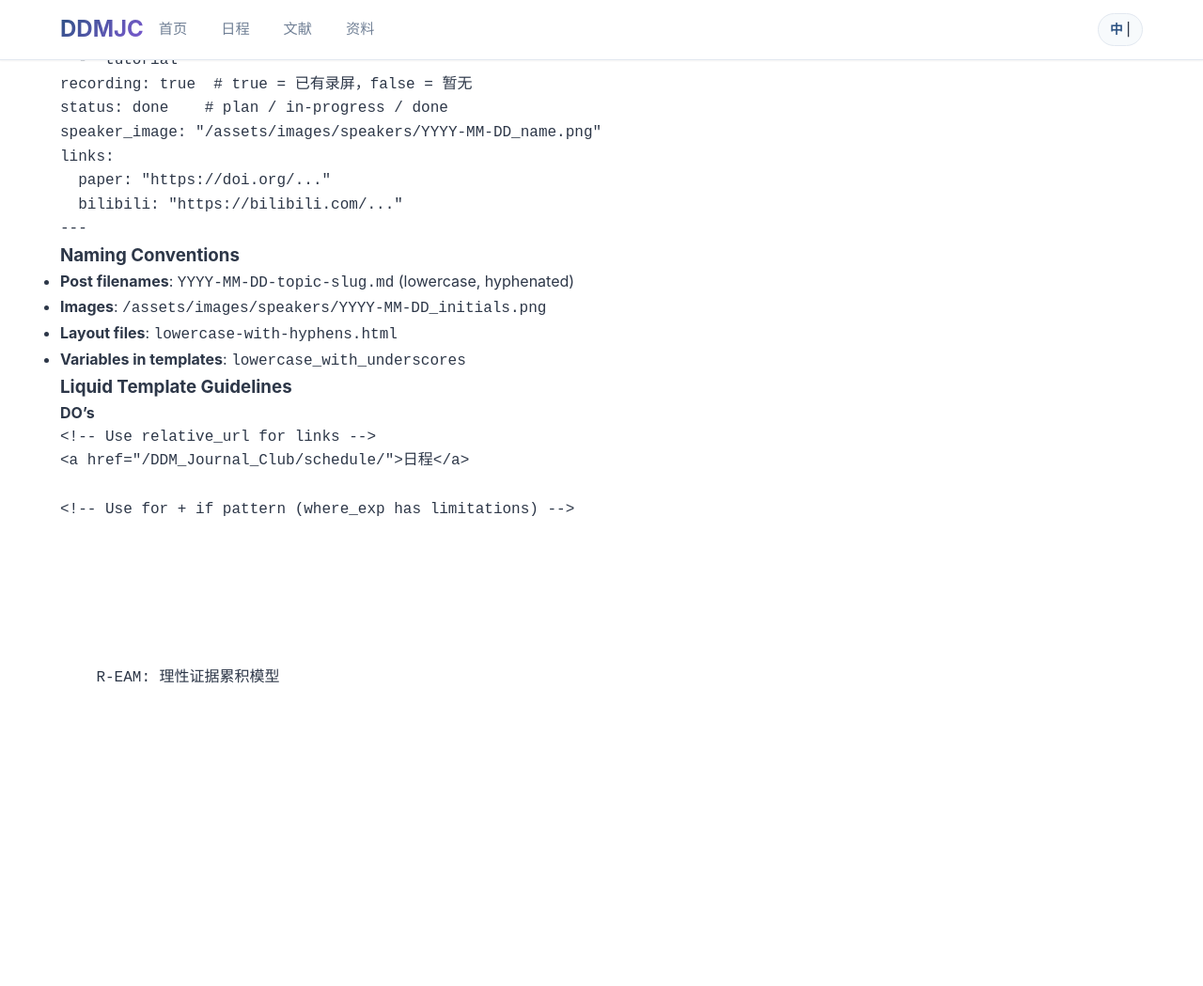
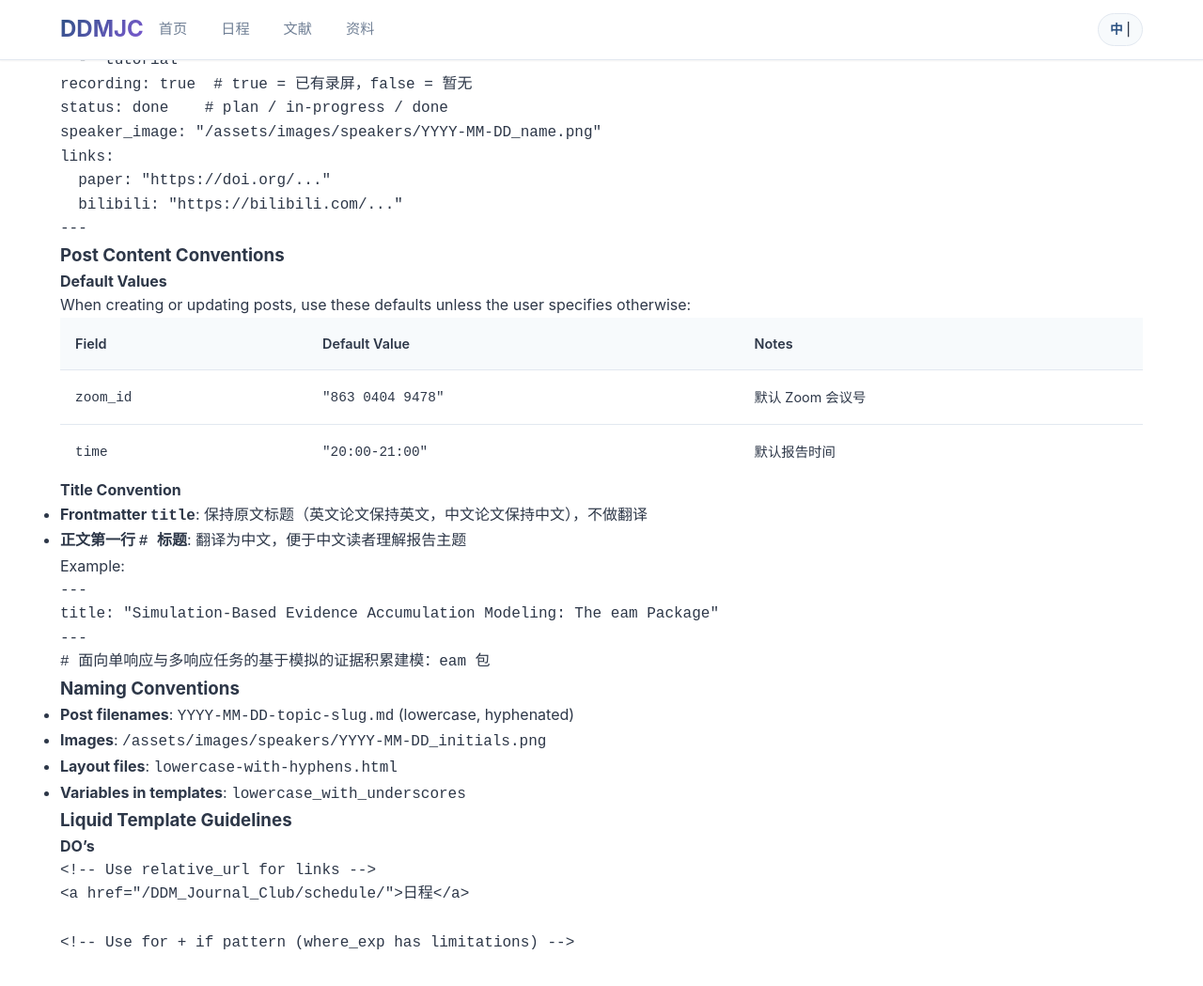
Before and after one commit to DDMJournalClub/DDM_Journal_Club, a Jekyll site: the page built from AGENTS.md, in a window 1280 px wide and 1400 px high, scrolled down 1504 px. Shown: the top 1049 px of the window at 94% size. Built offline with Jekyll 4.4.1, drawn with Linux system fonts in a browser that asks for light colours; our own code applies the rules of GitHub Pages for plain Markdown files; some of the changed text lies outside the part shown.

Commit message:
feat(posts): add content conventions and update eam post
Add default values and title conventions for posts to AGENTS.md.
Update the eam package post with host, zoom ID, and translated
title following the new convention.

````diff
--- a/AGENTS.md
+++ b/AGENTS.md
@@ -77,6 +77,32 @@ links:
   paper: "https://doi.org/..."
   bilibili: "https://bilibili.com/..."
 ---
+```
+
+### Post Content Conventions
+
+#### Default Values
+
+When creating or updating posts, use these defaults unless the user specifies otherwise:
+
+| Field | Default Value | Notes |
+|-------|---------------|-------|
+| `zoom_id` | `"863 0404 9478"` | 默认 Zoom 会议号 |
+| `time` | `"20:00-21:00"` | 默认报告时间 |
+
+#### Title Convention
+
+- **Frontmatter `title`**: 保持原文标题（英文论文保持英文，中文论文保持中文），不做翻译
+- **正文第一行 `# 标题`**: 翻译为中文，便于中文读者理解报告主题
+
+Example:
+```yaml
+---
+title: "Simulation-Based Evidence Accumulation Modeling: The eam Package"
+---
+```
+```markdown
+# 面向单响应与多响应任务的基于模拟的证据积累建模：eam 包
 ```
 
 ### Naming Conventions
````
Also changed, not shown: _posts/2026-03-26-rean.md (deleted, +0 -42 lines), _posts/2026-06-05-eam-package.md (+6 -6 lines).
